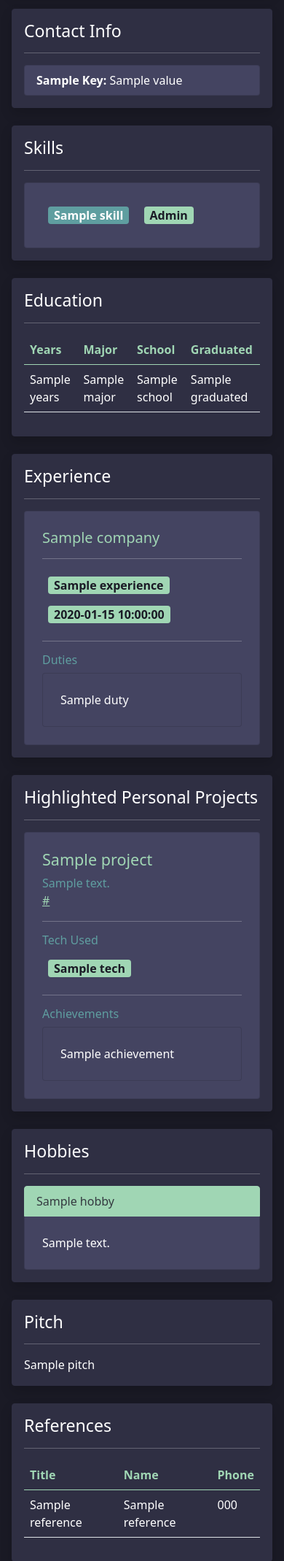
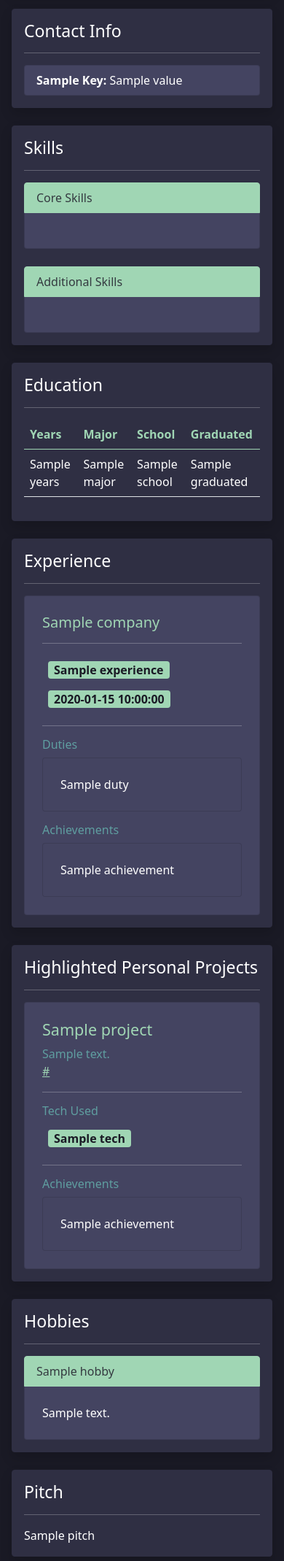
Before and after one commit to ra2003/Portfolio-1, a Flask app: template app/templates/index.html in a window 390 px wide. Shown: the part 1049-3188 px from the top of the page at 73% size. Run offline with Flask 2, Linux system fonts and the light colour scheme; the template is opened without the code that fills it: most values are stand-ins (such as "Sample title", 1, 10 or a date in 2020); some libraries are stand-ins or nearby versions.

Commit message:
made changes from suggestions on reddit, removed phone numbers, adjusted skills section.

```diff
--- a/app/templates/index.html
+++ b/app/templates/index.html
@@ -41,8 +41,9 @@
                         <a data-toggle="collapse" href="#summaryCollapse" class="list-group-item list-group-item-action">
                             <i class="material-icons-outlined m-2 text-primary" style="font-size: 2rem">info</i><br>
                             Summary
-                            <div class="collapse" id="summaryCollapse">
-                                <div class="list-group">
+                        </a>
+                        <div class="collapse list-group-item" id="summaryCollapse">
+                            <div class="list-group shadow">
                                 <div class="list-group-item p-4">Created in minutes using my personal Flask template</div>
                                 <div class="list-group-item p-4">Fully deployed on AWS using an ECS EC2 cluster</div>
                                 <div class="list-group-item p-4">Ready to go REST API with SwaggerUI Documentation</div>
@@ -53,7 +54,6 @@
                                 <div class="list-group-item p-4">Includes different deploy modes, ready for any deployment environment.</div>
                             </div>
                         </div>
-                        </a>
                         <a href="{{ url_for('api.root') }}" class="list-group-item list-group-item-action">
                             <i class="material-icons-outlined m-2 text-primary" style="font-size: 2rem">timeline</i><br>
                             Test out the REST API
@@ -104,12 +104,24 @@
                     <h3 id="skills" class="card-title">Skills</h3>
                     <hr>
                     <ul class="list-group">
-                        {% for skill in resume.skills %}
+                        <li class="list-group-item active text-dark">
+                            Core Skills
+                        </li>
                         <li class="list-group-item p-4">
+                            {% for skill in resume.skills if skill['level'] == 'advanced' %}
                                     <span class="badge bg-secondary m-2 text-white">{{ skill['name'] }}</span>
-                                <span class="badge bg-primary m-2">{{ skill['level']|title }}</span>
+                            {% endfor %}
                         </li>
+                    </ul>
+                    <ul class="list-group mt-4">
+                        <li class="list-group-item active text-dark">
+                            Additional Skills
+                        </li>
+                        <li class="list-group-item p-4">
+                            {% for skill in resume.skills if skill['level'] in ['proficient', 'familiar'] %}
+                                <span class="badge bg-secondary m-2 text-white">{{ skill['name'] }}</span>
                             {% endfor %}
+                        </li>
                     </ul>
                 </div>
             </div>
@@ -164,10 +176,18 @@
                                 <span class="badge bg-primary m-2">{{ experience['date'] }}</span>
                                 <hr>
                                 <h6 class="text-secondary">Duties</h6>
-                                <ul class="list-group">
+                                <ul class="list-group mb-3">
                                     {% for duty in experience['duties'] %}
                                         <li class="list-group-item p-4">
                                             {{ duty }}
+                                        </li>
+                                    {% endfor %}
+                                </ul>
+                                <h6 class="text-secondary">Achievements</h6>
+                                <ul class="list-group">
+                                    {% for achievement in experience['achievements'] %}
+                                        <li class="list-group-item p-4">
+                                            {{ achievement }}
                                         </li>
                                     {% endfor %}
                                 </ul>
```
Also changed, not shown: resume/__init__.py (+4 -4 lines). Lines whose indentation alone changed are shown as unchanged.
